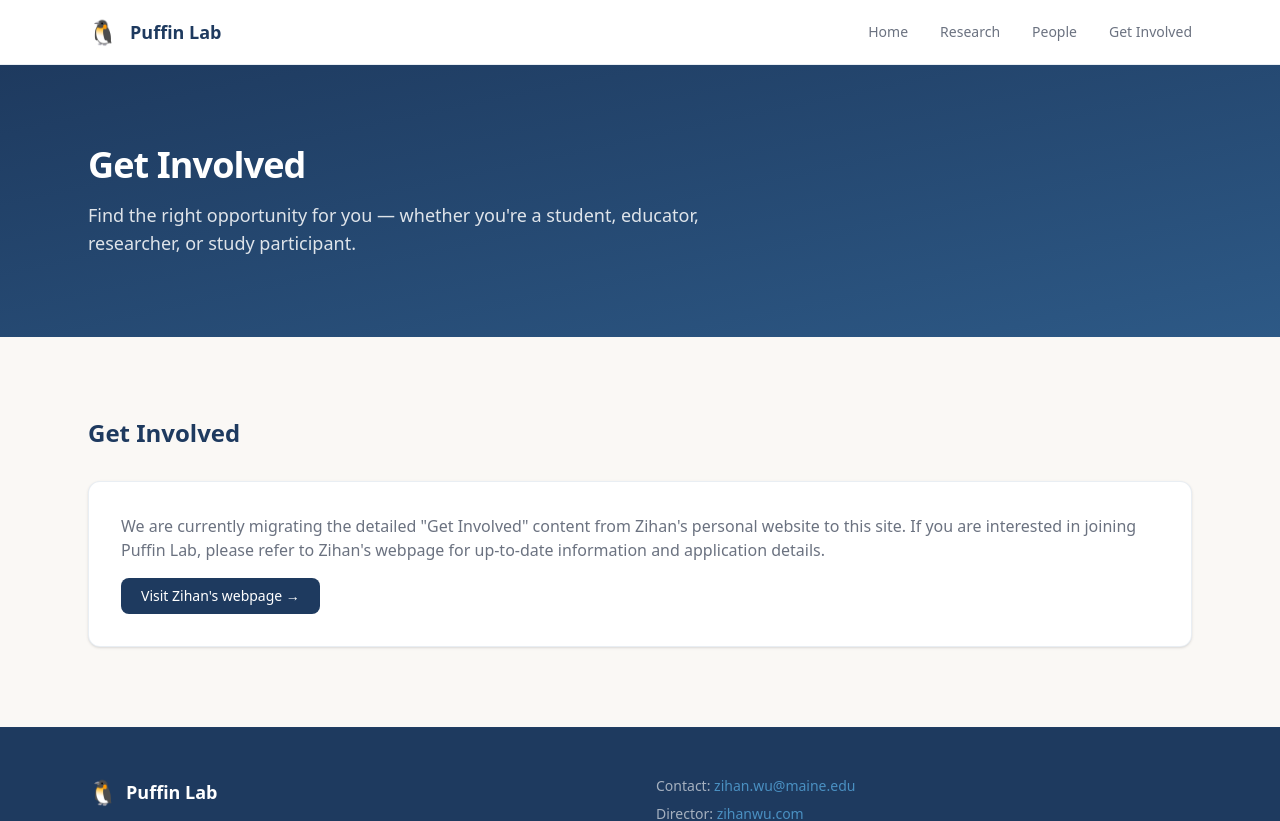
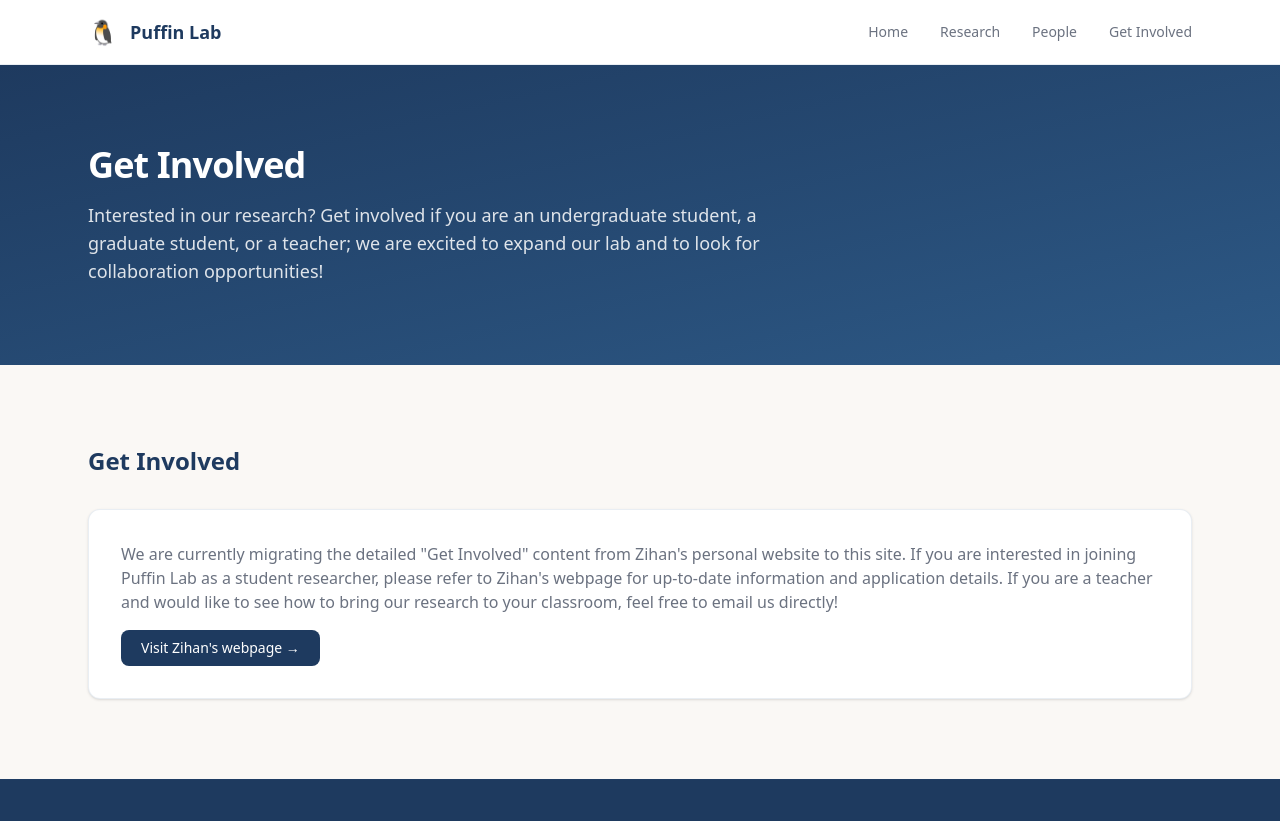
Before and after one commit to puffin-lab/puffin-lab-website, a Next.js app: page /get-involved in a window 1280 px wide. Shown: the top 821 px of the page. Built offline with nearby package versions, Linux system fonts and the light colour scheme.

Commit message:
updating get involved page

```diff
--- a/src/app/get-involved/page.tsx
+++ b/src/app/get-involved/page.tsx
@@ -21,7 +21,7 @@ export default function GetInvolvedPage() {
     <>
       <PageHero
         title="Get Involved"
-        subtitle="Find the right opportunity for you — whether you're a student, educator, researcher, or study participant."
+        subtitle="Interested in our research? Get involved if you are an undergraduate student, a graduate student, or a teacher; we are excited to expand our lab and to look for collaboration opportunities!"
       />
 
       {/* Temporarily redirecting to director's website for details */}
@@ -31,8 +31,8 @@ export default function GetInvolvedPage() {
           <div className="rounded-xl border border-puffin-blue/10 bg-white p-8 shadow-sm text-puffin-gray">
             <p className="mb-4">
               We are currently migrating the detailed &quot;Get Involved&quot; content from
-              Zihan&apos;s personal website to this site. If you are interested in joining Puffin Lab, please refer to Zihan&apos;s webpage for up-to-date information and
-              application details.
+              Zihan&apos;s personal website to this site. If you are interested in joining Puffin Lab as a student researcher, please refer to Zihan&apos;s webpage for up-to-date information and
+              application details. If you are a teacher and would like to see how to bring our research to your classroom, feel free to email us directly!
             </p>
             <a
               href={siteConfig.directorUrl}
```
